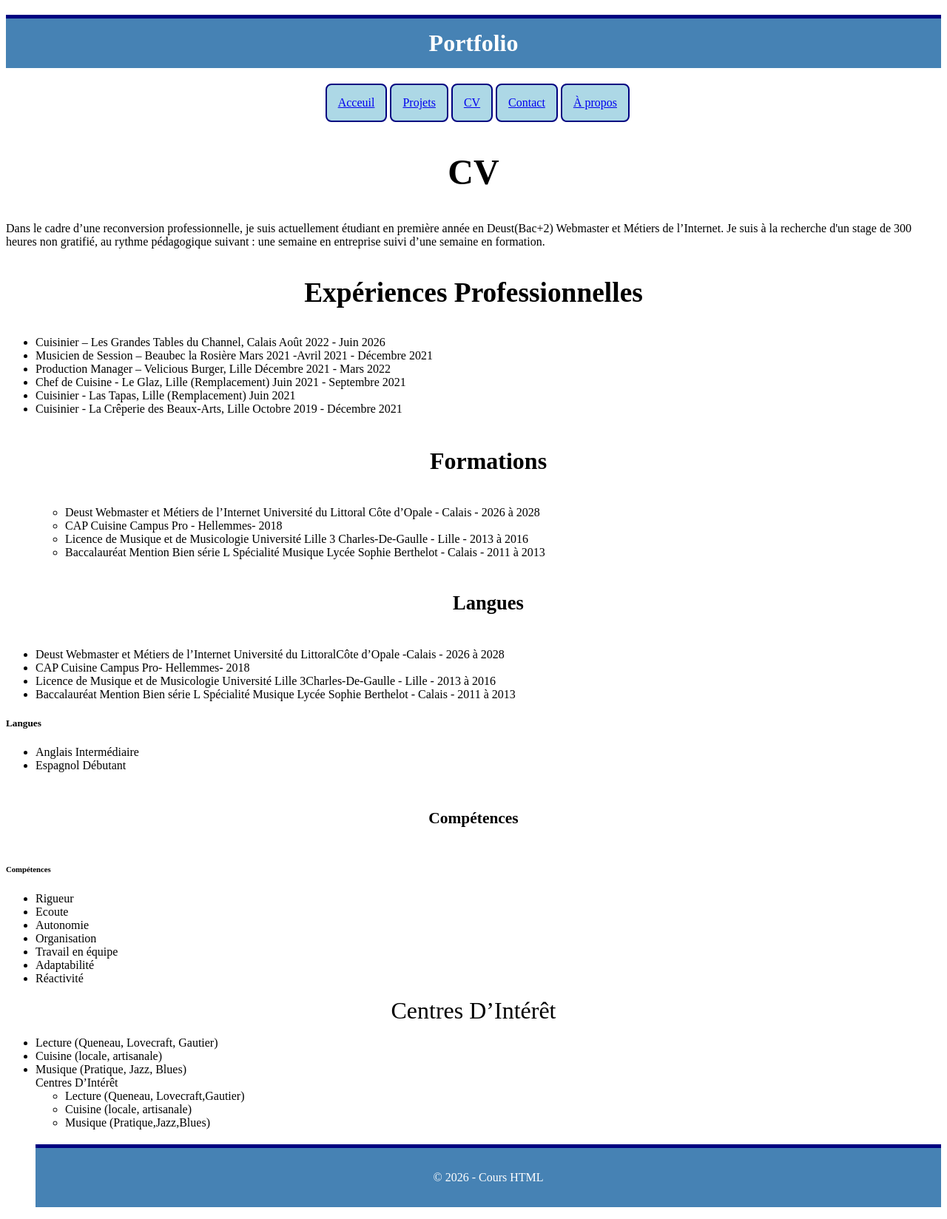
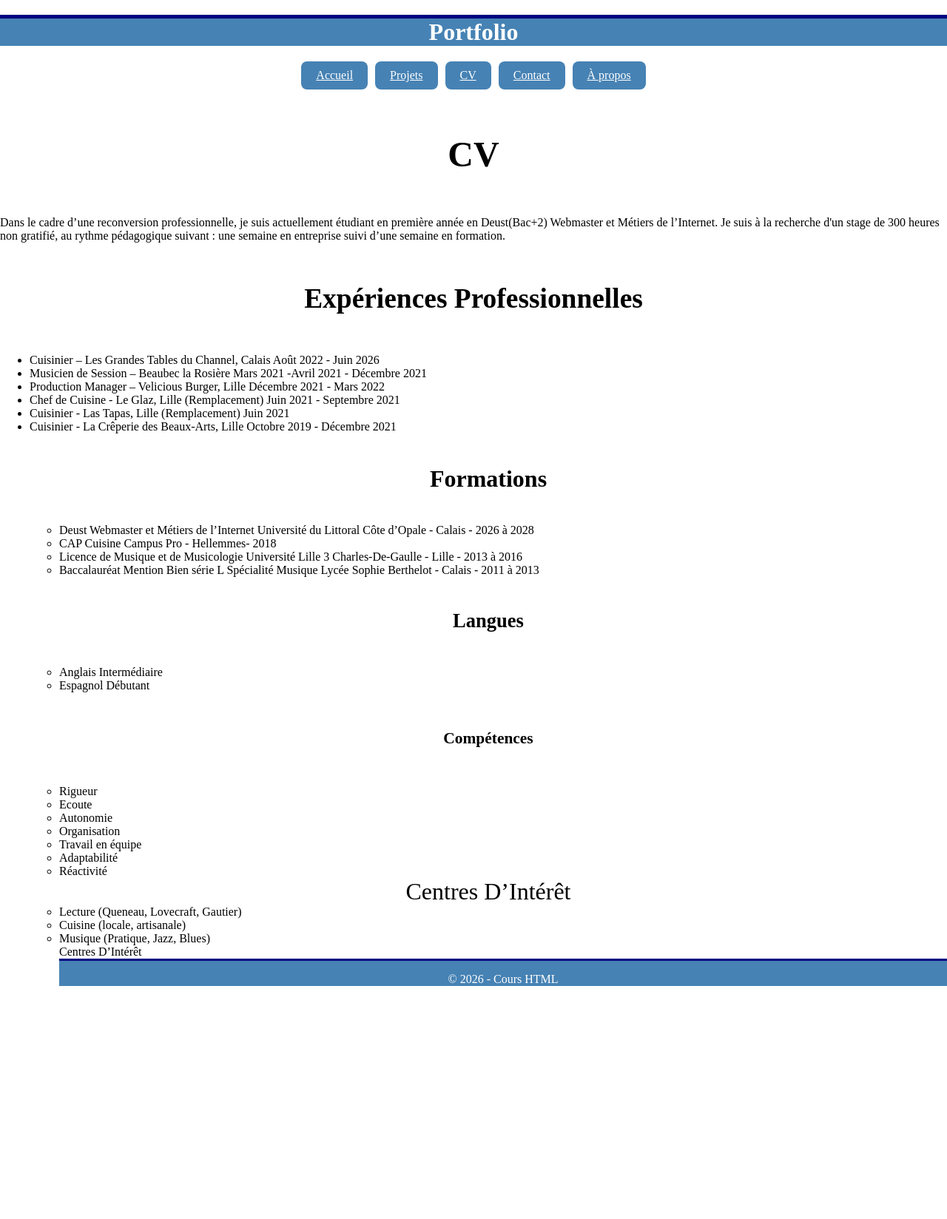
Before and after one commit to quenevra/deust-26-28, a plain HTML site: page cv.html in a window 1280 px wide. Shown: the whole page at 74% size. After the commit the page ends 1365 px from the top, so only its background shows below. Drawn offline with Linux system fonts and the light colour scheme.

Commit message:
7ème commit

```diff
--- a/css/style.css
+++ b/css/style.css
@@ -1,73 +1,113 @@
+html,
+body {
+  margin: 0;
+  min-height: 100%;
+}
+body {
+  min-height: 100vh;
+  display: flex;
+  flex-direction: column;
+}
+main {
+  flex: 1;
+}
 footer {
   background-color: steelblue;
   color: white;
   text-align: center;
-    padding: 15px;
-    margin-top: 20px;
-    border-top: 5px solid navy;
+  padding: var(--primary-spacing);
+  margin-top: auto;
+  border-top: 3px solid navy;
+  width: 100%;
 }
 header h1 {
   background-color: steelblue;
   color: white;
   text-align: center;
-    padding: 15px;
+  padding: var(--primary-spacing);
   margin-top: 20px;
   border-top: 5px solid navy;
 }
-nav ul li {
-    background-color: lightblue;
-    padding: 15px;
-     border: 2px solid navy;
+nav ul {
+  list-style: none;
+  display: flex;
+  justify-content: center;
+  align-items: center;
+  gap: 10px;
+  padding: 0;
+  margin: 20px;
+}
+nav li {
+  display: inline-block;
+}
+nav a.btn {
+  display: inline-block;
+  background-color: steelblue;
+  color: white;
+  padding: 10px 20px;
   border-radius: 8px;
-    display: inline-block;
-    position: relative;
-    left: 32%;
-
+  transition: 0.3s;
 }
-.contact{
-    background-color: lightblue;
-    padding: 15px;
-    margin-top: 20px;
-    border: 3px solid navy;
-    border-radius: 15px;
+nav a.btn:hover {
+  background-color: crimson;
+}
+#a-propos {
   text-align: center;
 }
-#a-propos{
-text-align: center;
-}
-#Competences{
+#Competences {
   text-align: center;
   font-size: 2rem;
 }
-#Centres{
+#Centres {
   text-align: center;
   font-size: 2rem;
 }
-#Langues{
+#Langues {
   text-align: center;
   font-size: 2rem;
 }
-#Formations{
+#Formations {
   text-align: center;
   font-size: 2rem;
 }
-#Experiences{
+#Experiences {
   text-align: center;
   font-size: 2rem;
 }
-#cv{
+#cv {
   text-align: center;
   font-size: 2rem;
 }
-#projets{
+#projets {
   text-align: center;
   font-size: 2rem;
 }
-#bienvenue{
+#bienvenue {
   text-align: center;
   font-size: 2rem;
 }
-#parcours{
+#parcours {
   text-align: center;
   font-size: 2rem;
 }
+.contact {
+  width: 250px;
+  padding: 20px;
+  border: 2px solid lightgray;
+  border-radius: 10px;
+  background-color: aliceblue;
+  position: absolute;
+  right: 20px;
+  top: 150px;
+}
+.contact h2 {
+  text-align: center;
+  margin-top: 0;
+}
+contact ul {
+  list-style: none;
+  padding: 0;
+}
+.contact li {
+  margin: 10px 0;
+}
--- /dev/null
+++ b/css/variables.css
@@ -0,0 +1,8 @@
+:root {
+  --main-color: lightgray;
+  --background-color: steelblue;
+  --title-color: white;
+  --header-color: black;
+  --primary-spacing: 15px;
+  --margin-top: 20px;
+}
--- a/cv.html
+++ b/cv.html
@@ -9,15 +9,17 @@
 <body>
     <header>
         <h1>Portfolio</h1>
-        <nav>
+        <div class="conteneur">
+       <nav>
             <ul>
-                <li><a href="index.html">Acceuil</a></li>
-                <li><a href="Projets.html">Projets</a></li>
-                <li><a href="cv.html">CV</a></li>
-                <li><a href="contact.html">Contact</a></li>
-                <li><a href="à propos.html">À propos</a></li>
+                <li><a href="index.html" class="btn">Accueil</a></li>
+                <li><a href="Projets.html" class="btn">Projets</a></li>
+                <li><a href="cv.html" class="btn">CV</a></li>
+                <li><a href="contact.html" class="btn">Contact</a></li>
+                <li><a href="à propos.html" class="btn">À propos</a></li>
             </ul>
         </nav>
+        </div>
     </header>
     <section id="cv">
     <h2>CV</h2>
@@ -45,12 +47,6 @@
     <section id="Langues">
     <h5>Langues</h5>
     </section>
-        <li>Deust Webmaster et Métiers de l’Internet Université du LittoralCôte d’Opale -Calais - 2026 à 2028</li>
-        <li>CAP Cuisine Campus Pro- Hellemmes- 2018</li>
-        <li>Licence de Musique et de Musicologie Université Lille 3Charles-De-Gaulle - Lille - 2013 à 2016</li>
-        <li>Baccalauréat Mention Bien série L Spécialité Musique Lycée Sophie Berthelot - Calais - 2011 à 2013</li>
-    </ul>
-    <h5>Langues</h5>
 <ul>
     <li>Anglais Intermédiaire</li>
     <li>Espagnol Débutant</li>
@@ -58,7 +54,6 @@
     <section id="Competences">
     <h6>Compétences</h6>
     </section>
-    <h6>Compétences</h6>
     <ul>
         <li>Rigueur</li>
         <li>Ecoute</li>
@@ -76,11 +71,6 @@
     <li>Cuisine (locale, artisanale)</li>
     <li>Musique (Pratique, Jazz, Blues)</li>
     <h7>Centres D’Intérêt</h7>
-    <ul>
-    <li>Lecture (Queneau, Lovecraft,Gautier)</li>
-    <li>Cuisine (locale, artisanale)</li>
-    <li>Musique (Pratique,Jazz,Blues)</li>
-    </ul>
    <footer>
     <p>&copy; 2026 - Cours HTML</p>
 </footer>
```
Also changed, not shown: Projets.html (+13 -10 lines), contact.html (+9 -7 lines), index.html (+7 -5 lines), à propos.html (+26 -11 lines). Lines whose indentation alone changed are shown as unchanged.
